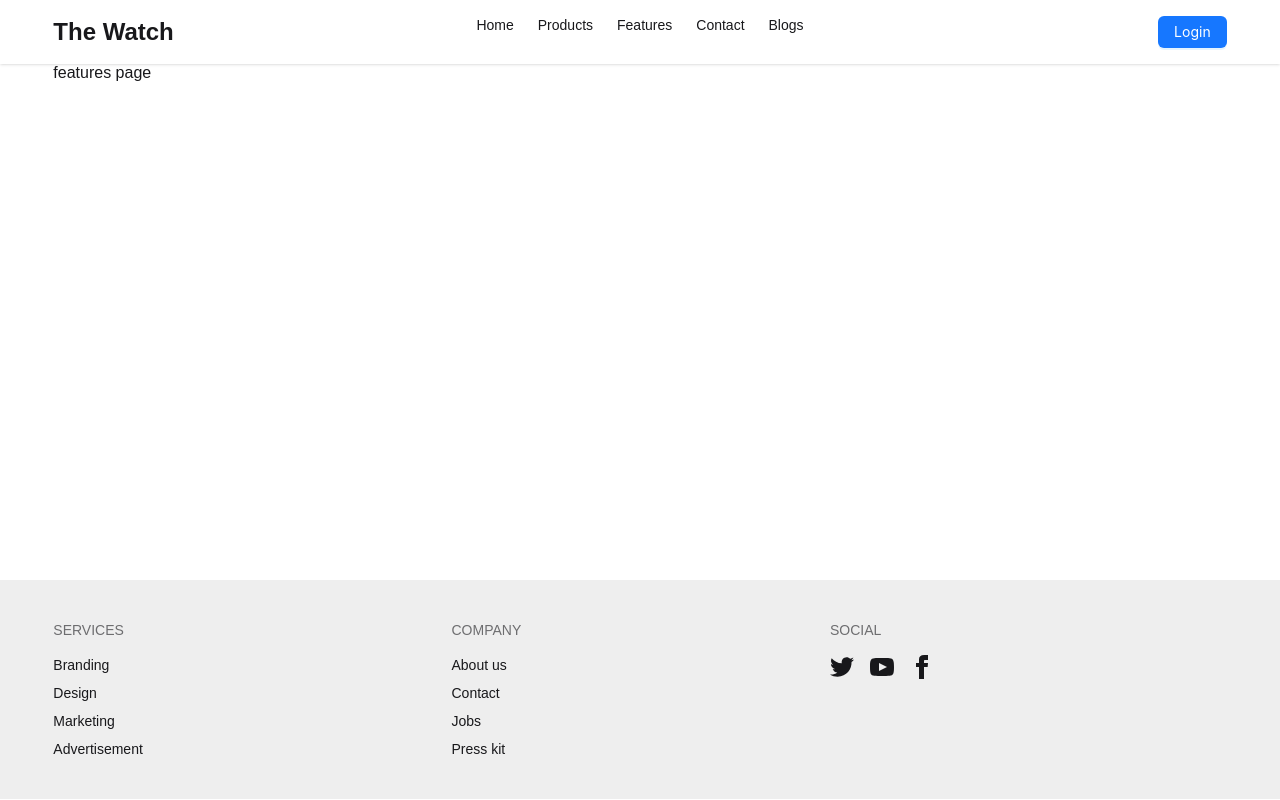
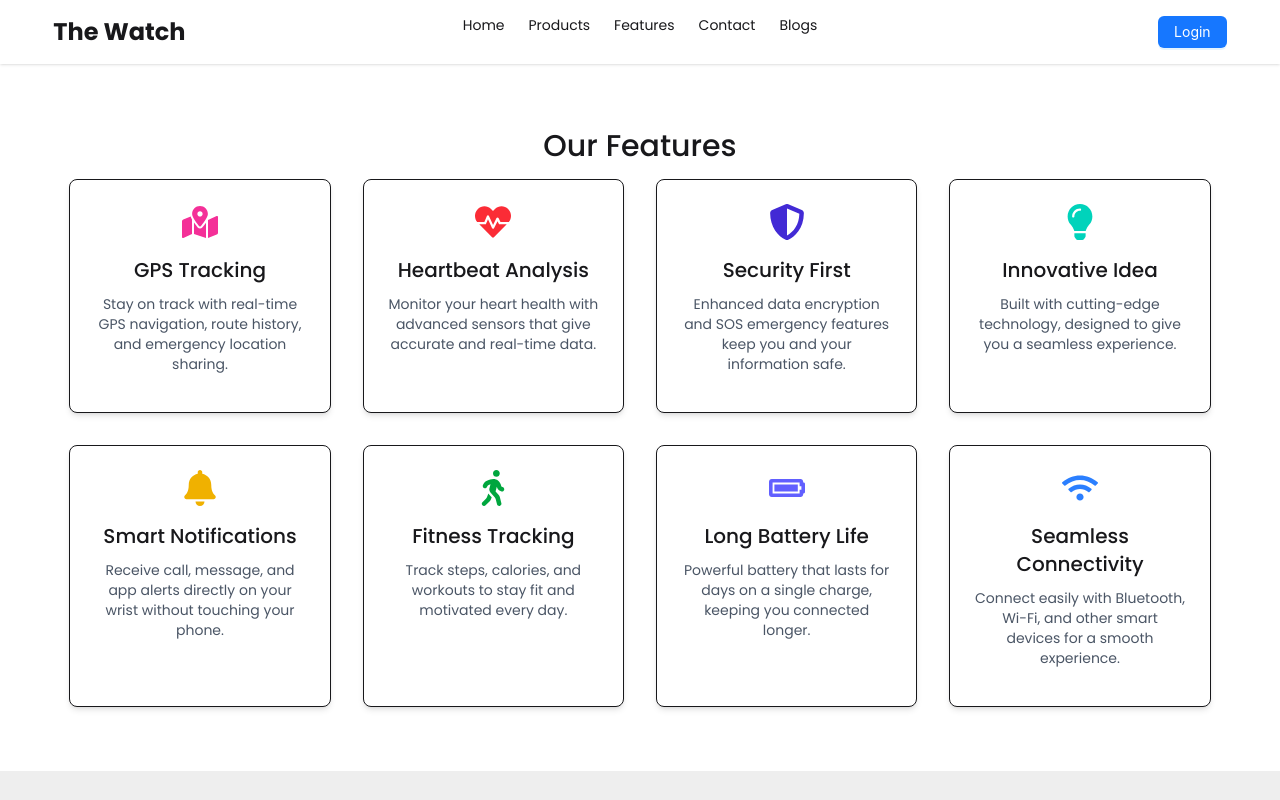
Before and after one commit to tushar-hossain/the-watch-app, a Next.js app: page /features in a window 1280 px wide. Shown: the top 800 px of the page. Built offline with nearby package versions, Linux system fonts and the light colour scheme.

Commit message:
features page design done

```diff
--- a/app/(navbar)/Navbar.jsx
+++ b/app/(navbar)/Navbar.jsx
@@ -1,6 +1,6 @@
 import Link from "next/link";
 import React from "react";
-import { Button } from "antd";
+import PrimaryButton from "../components/Button";
 
 export default function Navbar() {
   const navLinks = (
@@ -60,9 +60,7 @@ export default function Navbar() {
           <ul className="menu menu-horizontal px-1">{navLinks}</ul>
         </div>
         <div className="navbar-end">
-          <Button type="primary" href="/login">
-            Login
-          </Button>
+          <PrimaryButton btnName={"Login"} href={"/login"} />
         </div>
       </div>
     </div>
--- /dev/null
+++ b/app/api/products/route.js
@@ -0,0 +1,7 @@
+import { collectionName, dbConnect } from "@/app/lib/dbConnect";
+import { NextResponse } from "next/server";
+
+export const GET = async (res) => {
+  const products = await dbConnect(collectionName.products).find().toArray();
+  return NextResponse.json(products);
+};
--- /dev/null
+++ b/app/components/Button.jsx
@@ -0,0 +1,12 @@
+import React from "react";
+import { Button } from "antd";
+
+export default function PrimaryButton({ btnName, href }) {
+  return (
+    <div>
+      <Button type="primary" href={`${href}`}>
+        {btnName}
+      </Button>
+    </div>
+  );
+}
--- /dev/null
+++ b/app/components/Products.jsx
@@ -0,0 +1,16 @@
+import React from "react";
+import ProductsCard from "./ProductsCard";
+
+export default async function Products() {
+  const res = await fetch("http://localhost:3000/api/products");
+  const products = await res.json();
+
+  return (
+    <div className="my-10">
+      <h1 className="text-3xl font-bold text-center mb-8">Our Products</h1>
+      <div>
+        <ProductsCard products={products} />
+      </div>
+    </div>
+  );
+}
--- /dev/null
+++ b/app/components/ProductsCard.jsx
@@ -0,0 +1,51 @@
+"use client";
+import React from "react";
+import PrimaryButton from "./Button";
+
+export default function ProductsCard({ products }) {
+  return (
+    <div className="grid grid-cols-1 sm:grid-cols-2 lg:grid-cols-4 gap-6">
+      {products.map((product) => (
+        <div
+          key={product._id}
+          className="card bg-base-100 shadow-xl border hover:shadow-2xl transition duration-300"
+        >
+          {/* Product Image */}
+          <figure className="px-6 pt-6">
+            <img
+              src={product.image}
+              alt={product.name}
+              className="rounded-xl object-cover h-48 w-full"
+            />
+          </figure>
+
+          {/* Product Info */}
+          <div className="card-body">
+            <h2 className="card-title text-lg font-bold">{product.name}</h2>
+            {/* <p className="text-sm text-gray-500 italic">{product.tagline}</p> */}
+            <p className="mt-2 text-sm">{product.description}</p>
+
+            {/* Features */}
+            {/* <ul className="mt-3 space-y-1 text-sm list-disc list-inside">
+              {product.features.map((feature, index) => (
+                <li key={index}>{feature}</li>
+              ))}
+            </ul> */}
+
+            {/* Price + Action */}
+            <div className="card-actions mt-4 justify-between items-center">
+              <span className="text-xl font-semibold text-primary">
+                ${product.price}
+              </span>
+              <PrimaryButton
+                btnName={"Details"}
+                href={`/details/${product._id}`}
+              />
+              {/* <button className="btn btn-primary btn-sm">Details</button> */}
+            </div>
+          </div>
+        </div>
+      ))}
+    </div>
+  );
+}
--- a/app/features/page.jsx
+++ b/app/features/page.jsx
@@ -1,9 +1,90 @@
 import React from "react";
+import {
+  FaMapMarkedAlt,
+  FaHeartbeat,
+  FaShieldAlt,
+  FaLightbulb,
+  FaBell,
+  FaWalking,
+  FaBatteryFull,
+  FaWifi,
+} from "react-icons/fa";
 
-export default function features() {
+const featuresData = [
+  {
+    id: 1,
+    title: "GPS Tracking",
+    description:
+      "Stay on track with real-time GPS navigation, route history, and emergency location sharing.",
+    icon: <FaMapMarkedAlt className="text-secondary text-4xl" />,
+  },
+  {
+    id: 2,
+    title: "Heartbeat Analysis",
+    description:
+      "Monitor your heart health with advanced sensors that give accurate and real-time data.",
+    icon: <FaHeartbeat className="text-red-500 text-4xl" />,
+  },
+  {
+    id: 3,
+    title: "Security First",
+    description:
+      "Enhanced data encryption and SOS emergency features keep you and your information safe.",
+    icon: <FaShieldAlt className="text-primary text-4xl" />,
+  },
+  {
+    id: 4,
+    title: "Innovative Idea",
+    description:
+      "Built with cutting-edge technology, designed to give you a seamless experience.",
+    icon: <FaLightbulb className="text-accent text-4xl" />,
+  },
+  {
+    id: 5,
+    title: "Smart Notifications",
+    description:
+      "Receive call, message, and app alerts directly on your wrist without touching your phone.",
+    icon: <FaBell className="text-yellow-500 text-4xl" />,
+  },
+  {
+    id: 6,
+    title: "Fitness Tracking",
+    description:
+      "Track steps, calories, and workouts to stay fit and motivated every day.",
+    icon: <FaWalking className="text-green-600 text-4xl" />,
+  },
+  {
+    id: 7,
+    title: "Long Battery Life",
+    description:
+      "Powerful battery that lasts for days on a single charge, keeping you connected longer.",
+    icon: <FaBatteryFull className="text-indigo-500 text-4xl" />,
+  },
+  {
+    id: 8,
+    title: "Seamless Connectivity",
+    description:
+      "Connect easily with Bluetooth, Wi-Fi, and other smart devices for a smooth experience.",
+    icon: <FaWifi className="text-blue-500 text-4xl" />,
+  },
+];
+
+export default function FeaturesPage() {
   return (
-    <div>
-      <h1>features page</h1>
+    <div className="container mx-auto px-4 my-16">
+      <h1 className="text-3xl font-bold text-center mb-10">Our Features</h1>
+      <div className="grid grid-cols-1 sm:grid-cols-2 lg:grid-cols-4 gap-8">
+        {featuresData.map((feature) => (
+          <div
+            key={feature.id}
+            className="card bg-base-100 shadow-md border hover:shadow-xl transition duration-300 p-6 text-center"
+          >
+            <div className="flex justify-center mb-4">{feature.icon}</div>
+            <h3 className="text-xl font-semibold mb-2">{feature.title}</h3>
+            <p className="text-sm text-gray-600">{feature.description}</p>
+          </div>
+        ))}
+      </div>
     </div>
   );
 }
--- a/app/globals.css
+++ b/app/globals.css
@@ -1,13 +1,9 @@
-
 @import "tailwindcss";
 @plugin "daisyui";
 
-@plugin "daisyui/theme" {
+/* @plugin "daisyui/theme" {
   name: "light";
-  default: false;
-  --color-primary: blue;
-  --color-secondary: red;
-}
+} */
 
 /*
 :root {
@@ -30,6 +26,6 @@
 }
 */
 
-/* body {
+body {
   font-family: "Poppins", Arial, Helvetica, sans-serif;
-} */
+}
--- /dev/null
+++ b/app/lib/dbConnect.js
@@ -0,0 +1,21 @@
+import { MongoClient } from "mongodb";
+
+export const collectionName = {
+  products: "products",
+};
+
+// export default function dbConnect(collectionName) {
+// const client = new MongoClient(process.env.MONGO_URI, {
+//   serverApi: {
+//     version: ServerApiVersion.v1,
+//     strict: true,
+//     deprecationErrors: true,
+//   },
+// });
+//   return client.db("watchDB").collection(collectionName);
+// }
+
+export const dbConnect = (collectionName) => {
+  const client = new MongoClient(process.env.MONGO_URI);
+  return client.db("watchDB").collection(collectionName);
+};
--- a/app/page.js
+++ b/app/page.js
@@ -1,8 +1,13 @@
+import Products from "./components/Products";
+import './globals.css'
+
 export default function home() {
   return (
     <div>
-      <h1 className="text-secondary text-2xl font-bold">Hello world</h1>
-      <p className=" text-primary">lorem is sum</p>
+      {/* products */}
+      <div>
+        <Products />
+      </div>
     </div>
   );
 }
--- a/app/products/page.jsx
+++ b/app/products/page.jsx
@@ -1,9 +1,15 @@
 import React from "react";
+import ProductsCard from "../components/ProductsCard";
+import Products from "../components/Products";
 
 export default function products() {
   return (
-    <div>
-      <h1>Products page</h1>
+    <div className="my-10">
+      <h1 className="text-xl md:text-3xl font-bold">All Products</h1>
+
+      <div>
+        <Products />
+      </div>
     </div>
   );
 }
--- a/package.json
+++ b/package.json
@@ -13,6 +13,7 @@
     "@tailwindcss/vite": "^4.1.12",
     "antd": "^5.27.1",
     "axios": "^1.11.0",
+    "mongodb": "^6.18.0",
     "next": "15.5.0",
     "next-auth": "^4.24.11",
     "react": "19.1.0",
--- a/tailwind.config.js
+++ b/tailwind.config.js
@@ -1,19 +1,34 @@
-// /** @type {import('tailwindcss').Config} */
-// module.exports = {
-//   content: [
-//     "./src/**/*.{js,ts,jsx,tsx}",
-//     "./components/**/*.{js,ts,jsx,tsx}",
-//     "./app/**/*.{js,ts,jsx,tsx}",
-//   ],
-//   theme: {
-//     extend: {
-// fontFamily: {
-//     poppins: ["Poppins", "sans-serif"],
-//   },
-// },
-//   },
-//   plugins: [require("daisyui")],
-//   daisyui: {
-//     themes: ["light", "dark", "cupcake"],
-//   },
-// };
+/** @type {import('tailwindcss').Config} */
+module.exports = {
+  content: [
+    "./src/**/*.{js,ts,jsx,tsx}",
+    "./components/**/*.{js,ts,jsx,tsx}",
+    "./app/**/*.{js,ts,jsx,tsx}",
+  ],
+  theme: {
+    extend: {
+      fontFamily: {
+        poppins: ["Poppins", "sans-serif"],
+      },
+    },
+  },
+  plugins: [require("daisyui")],
+  daisyui: {
+    themes: [
+      {
+        thewatch: {
+          primary: "#0D1117", // Deep Black
+          secondary: "#1F6FEB", // Tech Blue
+          accent: "#00C9A7", // Aqua Neon
+          neutral: "#F9FAFB", // Light Neutral
+          "base-100": "#FFFFFF", // Main background
+          info: "#3ABFF8",
+          success: "#36D399",
+          warning: "#FBBD23",
+          error: "#F87272",
+        },
+      },
+      "light",
+    ],
+  },
+};
```
Also changed, not shown: 1 other file (tests, documents, lock files or other folders).
